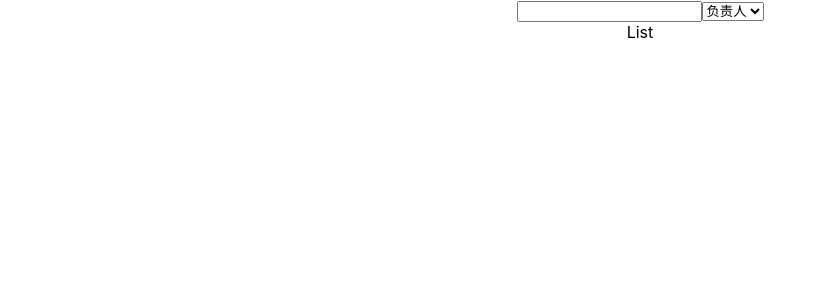
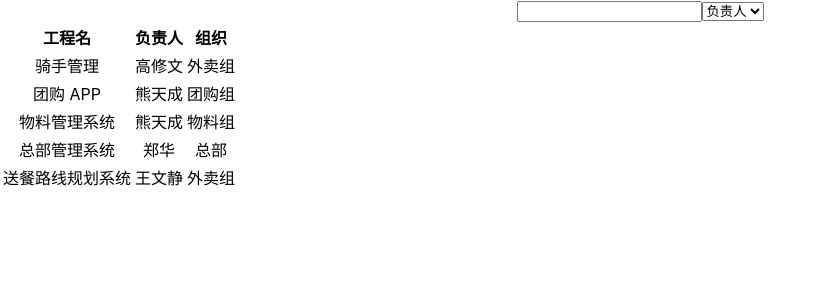
Before and after one commit to qianfengg/my-jira, a React (Create React App) app: page / in a window 1280 px wide. Shown: the top 300 px of the page, without its empty margins (0-824 px from the left). Built offline with nearby package versions, Linux system fonts and the light colour scheme; data requests are answered from the project's data file.

Commit message:
feat: project list

```diff
--- a/src/screens/project-list/index.tsx
+++ b/src/screens/project-list/index.tsx
@@ -1,12 +1,40 @@
-import React from "react";
-import List from "./list";
-import SearchPanel from "./search-panel";
+import React, { useEffect, useState } from "react";
+import List, { Project } from "./list";
+import SearchPanel, { SearchPanelParam, User } from "./search-panel";
+import qs from "qs";
+import { cleanObject, useDebounce, useMount } from "utils";
+
+const domain = process.env.REACT_APP_API_URL;
 
 export default function ProjectList() {
+  const [param, setParam] = useState<SearchPanelParam>({
+    name: "",
+    personId: "",
+  });
+  const [users, setUsers] = useState<User[]>([]);
+  useMount(() => {
+    fetch(`${domain}/users`).then(async (response) => {
+      if (response.ok) {
+        setUsers(await response.json());
+      }
+    });
+  });
+  const [projectList, setProjectList] = useState<Project[]>([]);
+  const debouncedParam = useDebounce(param, 200);
+  useEffect(() => {
+    const url = `${domain}/projects?${qs.stringify(
+      cleanObject(debouncedParam)
+    )}`;
+    fetch(url).then(async (response) => {
+      if (response.ok) {
+        setProjectList(await response.json());
+      }
+    });
+  }, [debouncedParam]);
   return (
     <div>
-      <SearchPanel />
-      <List />
+      <SearchPanel param={param} setParam={setParam} users={users} />
+      <List projectList={projectList} users={users} />
     </div>
   );
 }
--- a/src/screens/project-list/list.tsx
+++ b/src/screens/project-list/list.tsx
@@ -1,5 +1,37 @@
 import React from "react";
+import { User } from "./search-panel";
 
-export default function List() {
-  return <div>List</div>;
+export interface Project {
+  id: number;
+  name: string;
+  personId: number;
+  organization: string;
 }
+
+export interface ListProps {
+  projectList: Project[];
+  users: User[];
+}
+
+export default function List({ projectList, users }: ListProps) {
+  return (
+    <table>
+      <thead>
+        <tr>
+          <th>工程名</th>
+          <th>负责人</th>
+          <th>组织</th>
+        </tr>
+      </thead>
+      <tbody>
+        {projectList.map((project) => (
+          <tr key={project.id}>
+            <td>{project.name}</td>
+            <td>{users.find((user) => user.id === project.personId)?.name}</td>
+            <td>{project.organization}</td>
+          </tr>
+        ))}
+      </tbody>
+    </table>
+  );
+}
--- a/src/screens/project-list/search-panel.tsx
+++ b/src/screens/project-list/search-panel.tsx
@@ -1,6 +1,4 @@
 import React, { useEffect, useState } from "react";
-import qs from "qs";
-import { cleanObject } from "utils";
 
 const domain = process.env.REACT_APP_API_URL;
 
@@ -8,34 +6,22 @@ export interface SearchPanelParam {
   name: string;
   personId: string;
 }
-
 export interface User {
   id: number;
   name: string;
 }
 
-export default function SearchPanel() {
-  const [param, setParam] = useState<SearchPanelParam>({
-    name: "",
-    personId: "",
-  });
-  const [users, setUsers] = useState<User[]>([]);
-  useEffect(() => {
-    fetch(`${domain}/users`).then(async (response) => {
-      if (response.ok) {
-        setUsers(await response.json());
-      }
-    });
-  }, []);
-  useEffect(() => {
-    const url = `${domain}/projects?${qs.stringify(cleanObject(param))}`;
-    fetch(url).then(async (response) => {
-      if (response.ok) {
-        const result = await response.json();
-        console.log(result);
-      }
-    });
-  }, [param]);
+export interface SearchPanelProps {
+  param: SearchPanelParam;
+  setParam: (param: SearchPanelProps["param"]) => void;
+  users: User[];
+}
+
+export default function SearchPanel({
+  param,
+  setParam,
+  users,
+}: SearchPanelProps) {
   return (
     <div>
       <input
--- a/src/utils/index.ts
+++ b/src/utils/index.ts
@@ -1,3 +1,4 @@
+import { useEffect, useState } from "react";
 export const isVoid = (value: unknown) =>
   value === undefined || value === null || value === "";
 
@@ -10,3 +11,22 @@ export const cleanObject = (object: any) => {
   });
   return result;
 };
+
+export const useMount = (callback: () => void) => {
+  useEffect(() => {
+    callback();
+  }, []);
+};
+
+export const useDebounce = <T>(value: T, delay?: number): T => {
+  const [debouncedValue, setDebouncedValue] = useState(value);
+  useEffect(() => {
+    const timeout = setTimeout(() => {
+      setDebouncedValue(value);
+    }, delay);
+    return () => {
+      clearTimeout(timeout);
+    };
+  }, [value, delay]);
+  return debouncedValue;
+};
```
